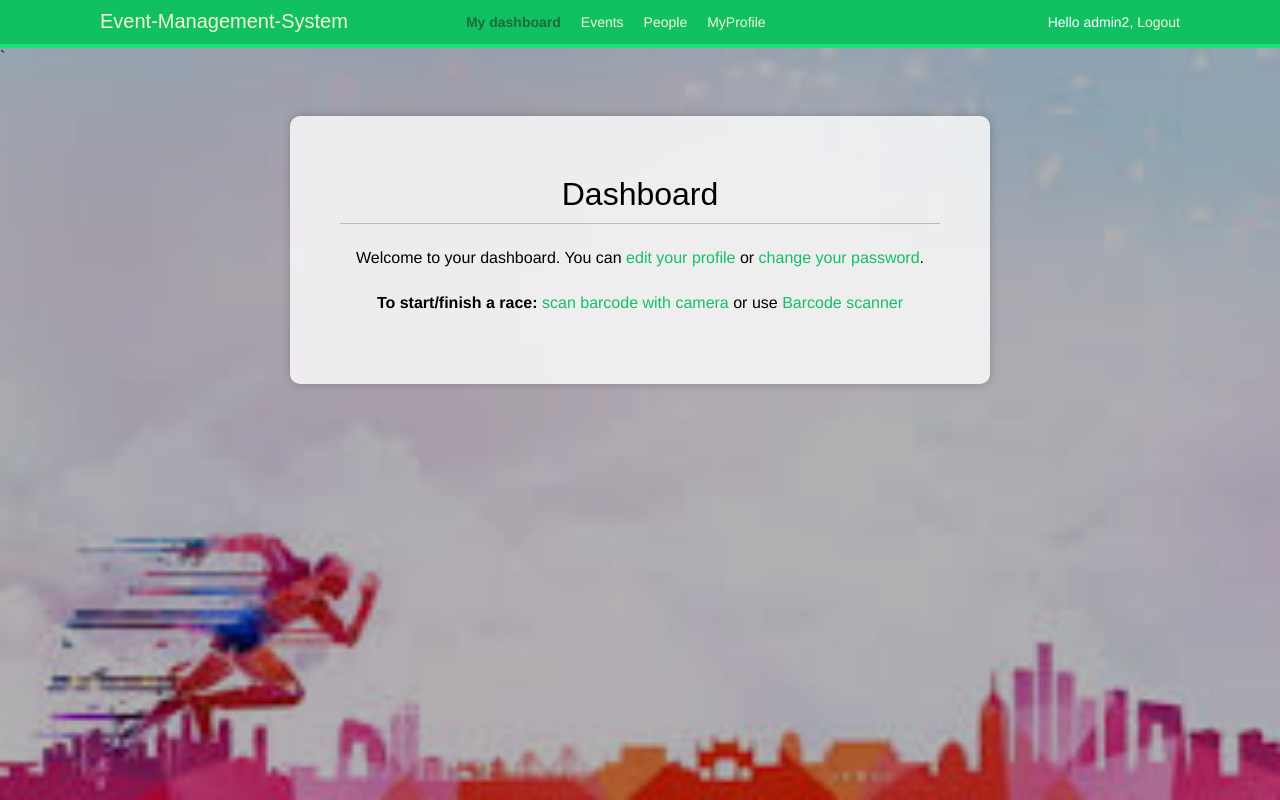
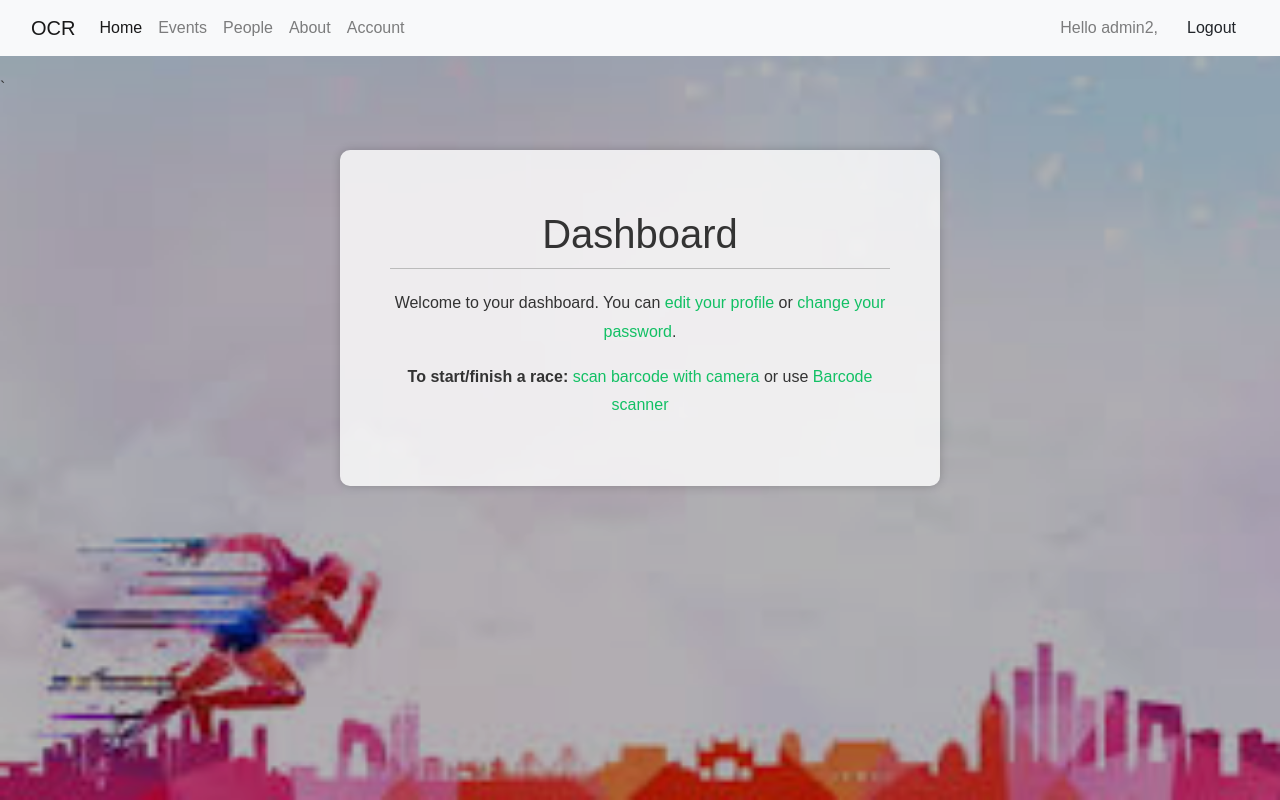
Before and after one commit to godfrey-tankan/Event-Management, a Django app: page /account/ in a window 1280 px wide. Run offline with Django 4.2, Linux system fonts and the light colour scheme; a user stored in the database is signed in; some libraries are stand-ins or nearby versions; some web fonts are replaced.

Commit message:
Updated the navbar for the Base

```diff
--- a/account/forms.py
+++ b/account/forms.py
@@ -16,7 +16,7 @@ class UserRegistrationForm(forms.ModelForm):
 
     class Meta:
         model = User
-        fields = ['username', 'first_name', 'email']
+        fields = ['username', 'first_name','email']
 
     def clean_password2(self):
         cd = self.cleaned_data
--- a/account/templates/account/profile.html
+++ b/account/templates/account/profile.html
@@ -102,8 +102,7 @@
                 <img class="qr-code" src="{{ qr_code_url }}" alt="QR Code">
             </div>
             <div class="student-info">
-                <p><span class="info-label">Name:</span> John Doe</p>
-                <p><span class="info-label">Age:</span> 36</p>
+                <p><span class="info-label">Name:</span>{{user.first_name}}</p>
                 <p><span class="info-label">Race:</span>OCR</p>
                 <p><span class="info-label">Year:</span> 2024</p>
             </div>
--- a/account/templates/base.html
+++ b/account/templates/base.html
@@ -1,79 +1,61 @@
 {% load static %}
 <!DOCTYPE html>
-<html>
+<html lang="en">
 <head>
+    <meta charset="UTF-8">
+    <meta name="viewport" content="width=device-width, initial-scale=1.0">
     <title>{% block title %}{% endblock %}</title>
+    <link href="https://stackpath.bootstrapcdn.com/bootstrap/4.5.2/css/bootstrap.min.css" rel="stylesheet">
     <link href="{% static "css/base.css" %}" rel="stylesheet">
     <style>
-
-    .login-form {
-  max-width: 400px;
-  margin: 0 auto;
-  margin-left: 40%;
-  justify-content: center;
+        body {
+            font-family: 'Arial', sans-serif;
+            background-color: #f8f9fa;
+            color: #333;
+        }
+        .container {
+            max-width: 500px;
+            margin: 50px auto;
+            box-shadow: 0px 0px 10px rgba(0, 0, 0, 0.1);
+            padding: 30px;
+            border-radius: 8px;
+            background-color: #fff;
+        }
+        h2 {
+            text-align: center;
+            margin-bottom: 30px;
+            color: #28a745;
+        }
+        label {
+            font-weight: bold;
+        }
+        .form-control {
+            border-radius: 4px;
+            box-shadow: none;
+        }
+        .btn-success {
+            background-color: #28a745;
+            border: none;
+            padding: 12px 20px;
+            border-radius: 4px;
+            cursor: pointer;
+            width: 100%;
+        }
+        .btn-success:hover {
+            background-color: #218838;
+        }
+        .form-group {
+            margin-bottom: 20px;
+        }
+        .navbar-text, .navbar-nav {
+            display: flex;
             align-items: center;
-  border: 1px solid #ccc;
-  padding: 20px;
-  border-radius: 5px;
-}
-
-.login-form input[type="submit"] {
-  background-color: #007bff;
-  color: #fff;
-  border: none;
-  padding: 10px 20px;
-  border-radius: 5px;
-  cursor: pointer;
-  transition: background-color 0.3s;
-}
-
-.login-form input[type="submit"]:hover {
-  background-color: #376ca5;
-}
-
-.login-form input[type="text"],
-.login-form input[type="password"] {
-  width: 90%;
-  padding: 10px;
-  margin-bottom: 10px;
-}
-
-.login-form input[type="password"] {
-  position: relative;
-}
-
-.login-form input[type="password"] ~ .password-toggle {
-  position: absolute;
-  top: 50%;
-  right: 10px;
-  transform: translateY(-50%);
-  cursor: pointer;
-}
-
-  @keyframes fadeIn {
-    from {
-      opacity: 0;
-    }
-    to {
-      opacity: 1;
-    }
-  }
-
-  .login-form .fade-enter {
-    opacity: 0;
-  }
-
-  .login-form .fade-enter-active {
-    opacity: 1;
-    animation: fadeIn 0.5s;
         }
     </style>
     <script src="{% static 'js/jquery.min.js' %}"></script>
     <script>
-    // Retrieve and set the CSRF token for AJAX requests
         var csrftoken = "{{ csrf_token }}";
         function csrfSafeMethod(method) {
-      // These HTTP methods do not require CSRF protection
             return /^(GET|HEAD|OPTIONS|TRACE)$/.test(method);
         }
         $.ajaxSetup({
@@ -86,33 +68,57 @@
     </script>
 </head>
 <body>
-  <div id="header">
-    <span class="logo">Event-Management-System</span>
+    <nav class="navbar navbar-expand-lg navbar-light bg-light">
+        <div class="container-fluid">
+            <a class="navbar-brand" href="#">OCR</a>
+            <button class="navbar-toggler" type="button" data-toggle="collapse" data-target="#navbarSupportedContent" aria-controls="navbarSupportedContent" aria-expanded="false" aria-label="Toggle navigation">
+                <span class="navbar-toggler-icon"></span>
+            </button>
+            <div class="collapse navbar-collapse" id="navbarSupportedContent">
                 {% if request.user.is_authenticated %}
-      <ul class="menu">
-        <li {% if section == "dashboard" %}class="selected"{% endif %}>
-          <a href="{% url "dashboard" %}">My dashboard</a>
+                <ul class="navbar-nav mr-auto">
+                    <li class="nav-item {% if section == "dashboard" %}active{% endif %}">
+                        <a class="nav-link" href="{% url "dashboard" %}">Home <span class="sr-only">(current)</span></a>
                     </li>
-        <li {% if section == "images" %}class="selected"{% endif %}>
-          <a href="{% url "event_list" %}">Events</a>
+                    <li class="nav-item {% if section == "images" %}active{% endif %}">
+                        <a class="nav-link" href="{% url "event_list" %}">Events</a>
                     </li>
-        <li {% if section == "people" %}class="selected"{% endif %}>
-          <a href="#">People</a>
+                    <li class="nav-item {% if section == "people" %}active{% endif %}">
+                        <a class="nav-link" href="#">People</a>
                     </li>
-        <li {% if section == "MyProfile" %}class="selected"{% endif %}>
-        <a href="{% url "request_user_profile" %}">MyProfile</a>
+
+                    <li class="nav-item {% if section == "MyProfile" %}active{% endif %}">
+                      <a class="nav-link" href="{% url "request_user_profile" %}">About</a>
+                  </li>
+
+                    <li class="nav-item {% if section == "MyProfile" %}active{% endif %}">
+                        <a class="nav-link" href="{% url "request_user_profile" %}">Account</a>
+                    </li>
+                </ul>
+                <div class="d-flex align-items-center">
+                    <span class="navbar-text mr-3">
+                        Hello {{ request.user.first_name|default:request.user.username }},
+                    </span>
+                    <ul class="navbar-nav ml-auto">
+                        <li class="nav-item">
+                            <form action="{% url 'logout' %}" method="post">
+                                {% csrf_token %}
+                                <button type="submit" class="btn btn-login">Logout</button>
+                            </form>
+                        </li>
+                    </ul>
+                </div>
+                {% else %}
+                <ul class="navbar-nav ml-auto">
+                    <li class="nav-item">
+                        <a href="{% url "login" %}" class="btn btn-login">Log-in</a>
                     </li>
                 </ul>
                 {% endif %}
-    <span class="user">
-      {% if request.user.is_authenticated %}
-        Hello {{ request.user.first_name|default:request.user.username }},
-        <a href="{% url "logout" %}">Logout</a>
-      {% else %}
-        <a href="{% url "login" %}">Log-in</a>
-      {% endif %}
-    </span>
             </div>
+        </div>
+    </nav>
+
     {% if messages %}
     <ul class="messages">
         {% for message in messages %}
@@ -123,6 +129,7 @@
         {% endfor %}
     </ul>
     {% endif %}
+
     <div id="content">
         {% block content %}
         {% endblock %}
```
Also changed, not shown: db.sqlite3. Lines whose indentation alone changed are shown as unchanged.
